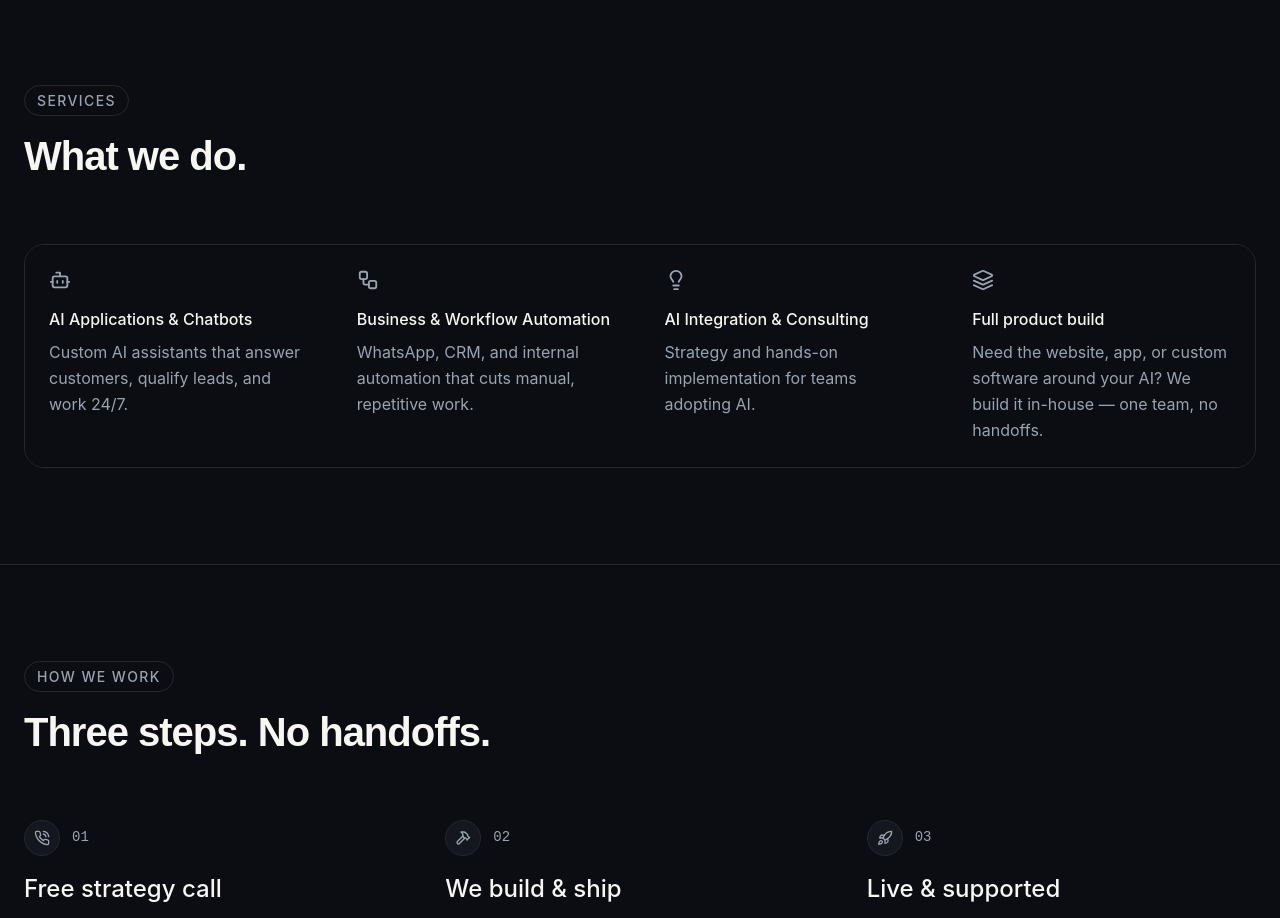
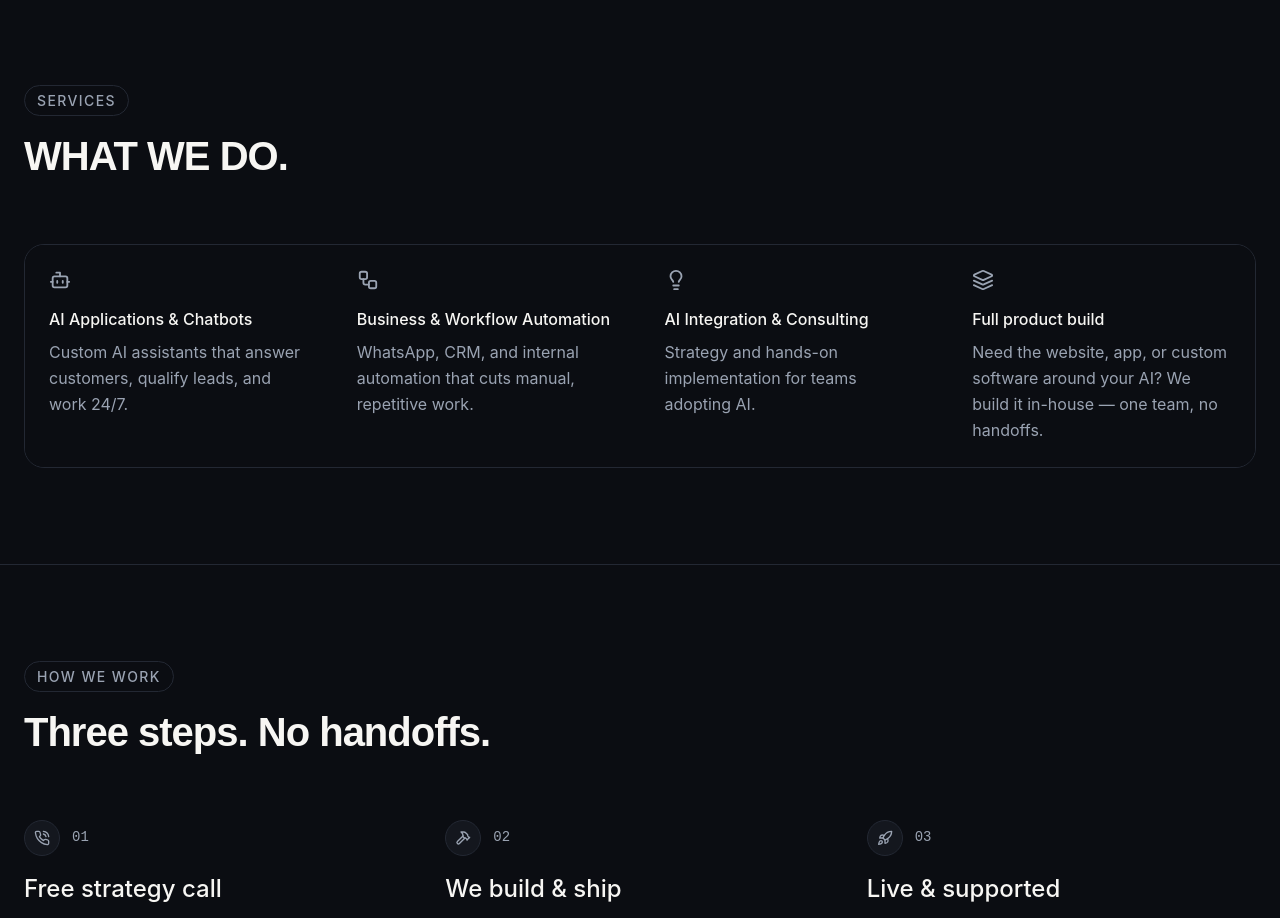
Before and after one commit to abdulhadihasankhan-art/nexora, a Next.js app: page / in a window 1280 px wide. Shown: the part 1040-1958 px from the top of the page. Built offline with nearby package versions, Linux system fonts and the light colour scheme.

Commit message:
Update Services.tsx

```diff
--- a/components/sections/Services.tsx
+++ b/components/sections/Services.tsx
@@ -19,7 +19,7 @@
           <div className="inline-block text-xs font-medium tracking-widest uppercase mb-4 px-3 py-1 rounded-pill border border-border text-muted">
             Services
           </div>
-          <h2 className="text-[26px] md:text-2xl font-display font-semibold tracking-tight">
+          <h2 className="text-[26px] md:text-2xl font-display font-semibold uppercase tracking-tight">
             What we do.
           </h2>
         </div>
```
